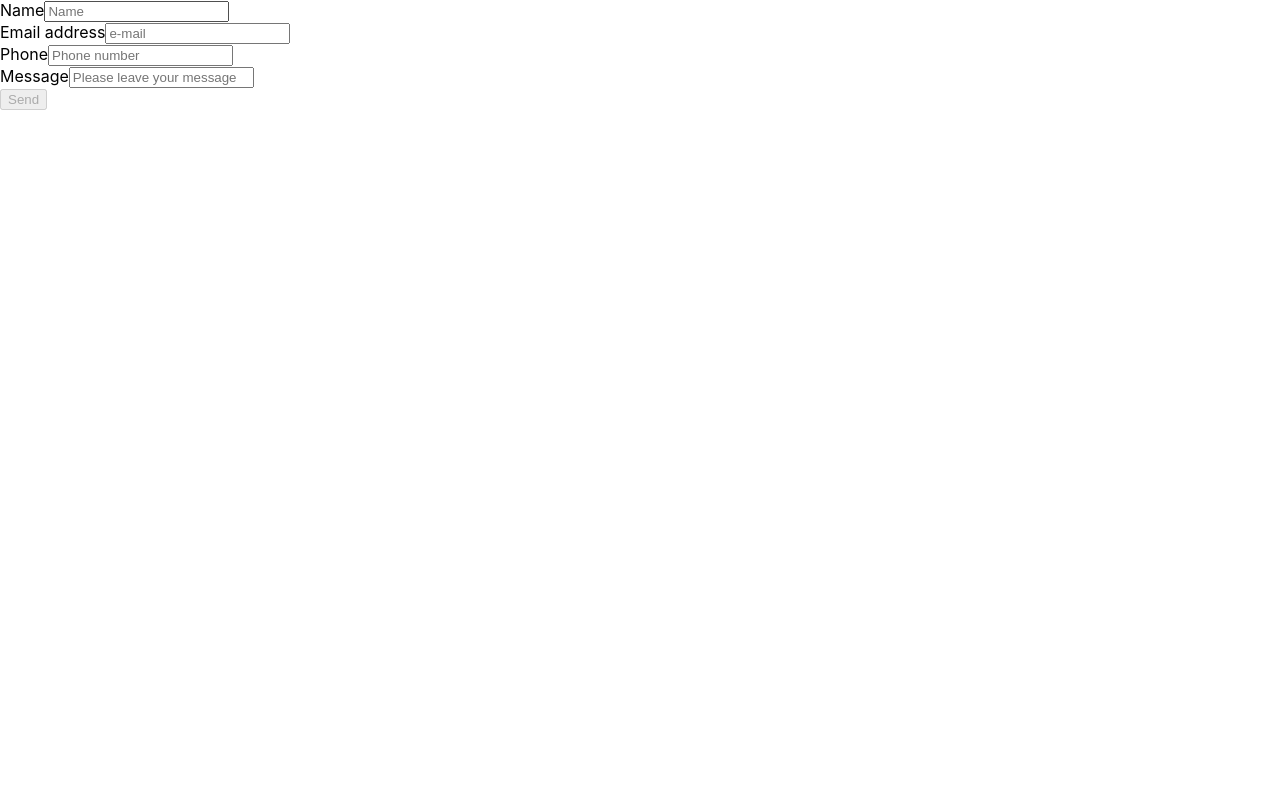
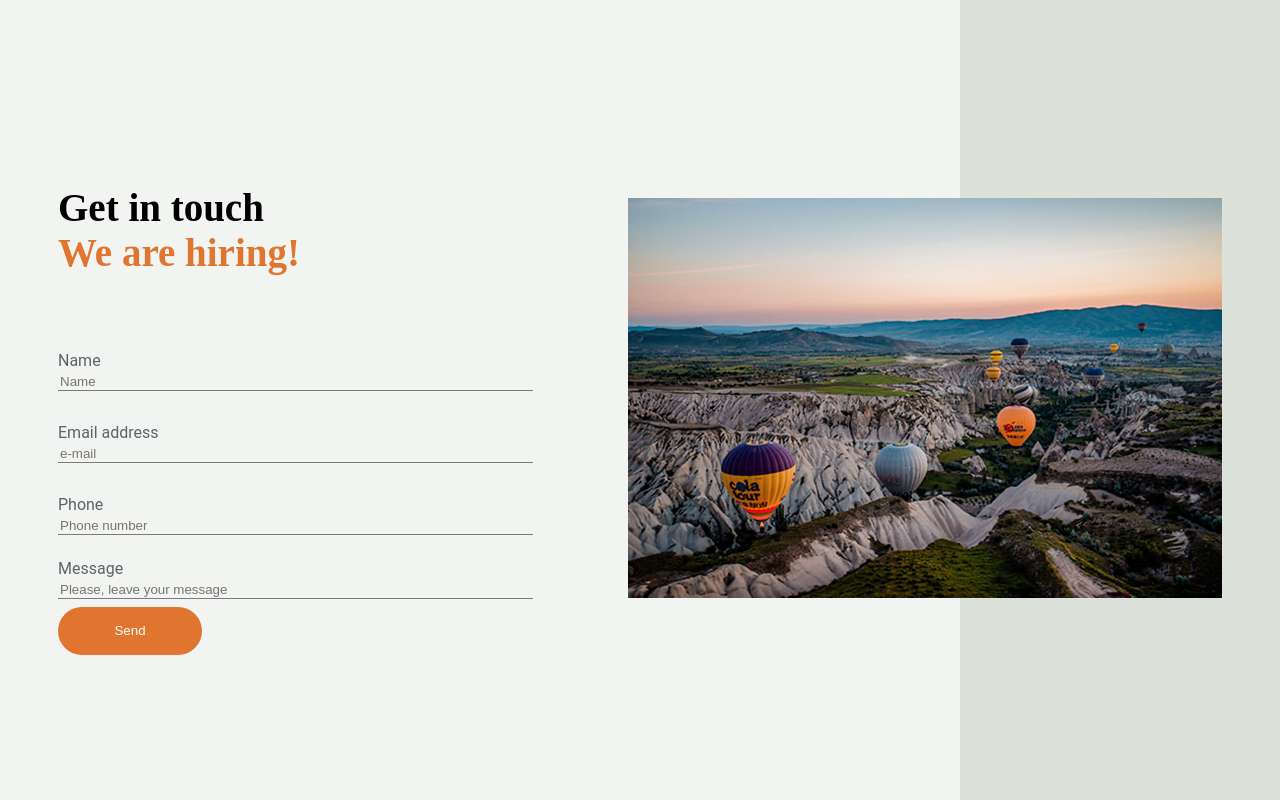
Before and after one commit to acpucci/formulariopin, a React (Create React App) app: page / in a window 1280 px wide. Built offline with nearby package versions, Linux system fonts and the light colour scheme.

Commit message:
formulario finalizado con scss

```diff
--- a/src/Views/Contact/Components/Formulario.jsx
+++ b/src/Views/Contact/Components/Formulario.jsx
@@ -1,76 +1,91 @@
 import React from 'react'
+import './style.scss'
+import contimg from '../img/contact-image.png'
 
 function Formulario(props) {
   return (
-    <>
+    <section>
+      <div className="contact-wrapper" id="contacto">
+        <div className="contact-form">
+          <h1 className="titulo">Get in touch <br />
+            <span>We are hiring!</span></h1>
           <form onSubmit={props.handleSubmit}>
-        <div className="mb-3">
-          <label htmlFor="name" className="form-label">
+            <div>
+              <label htmlFor="name">
                 Name
               </label>
               <input
                 type="text"
-            className="form-control"
                 id="name"
                 placeholder="Name"
+                maxLength="40"
                 onChange={props.handleChange}
                 value={props.newUser.name}
 
               />
             </div>
-        <div className="mb-3">
-          <label htmlFor="email" className="form-label">
+            <div className="separador">
+              <label htmlFor="email">
                 Email address
               </label>
               <input
                 type="email"
-            className="form-control"
                 id="email"
                 placeholder="e-mail"
+                maxLenght="60"
                 aria-describedby="emailHelp"
                 onChange={props.handleChange}
                 value={props.newUser.email}
               />
             </div>
-        <div className="mb-3">
-          <label htmlFor="phone" className="form-label">
+            <div className="separador">
+              <label htmlFor="phone">
                 Phone
               </label>
               <input
                 type="tel"
-            className="form-control"
                 id="phone"
                 placeholder="Phone number"
+                maxLenght="12"
                 onChange={props.handleChange}
                 value={props.newUser.phone}
               />
             </div>
-        <div className="mb-3">
-          <label htmlFor="message" className="form-label">
+            <div className="separador-mensaje">
+              <label htmlFor="message">
                 Message
               </label>
               <input
                 type="text-area"
-            className="form-control"
                 id="message"
-            placeholder="Please leave your message"
+                placeholder="Please, leave your message"
+                maxLenght="500"
                 onChange={props.handleChange}
                 value={props.newUser.message}
               />
             </div>
-        <button disabled={props.disableSubmit} type="submit" className="btn btn-primary">
+            <div className="boton">
+              <button disabled={props.disableSubmit} type="submit" className="botoncito">
                 Send
               </button>
-      </form>
+            </div>
             {props.success &&
-        <div className="alert alert-success m-3" role="alert">
+              <div className="mensaje-exito" role="alert">
                 Thank you! Your information has been received!
               </div>}
             {props.error &&
-        <div className="alert alert-danger m-3" role="alert">
+              <div className="mensaje-error" role="alert">
                 {props.errorMessage}
               </div>}
-    </>
+          </form>
+        </div>
+
+        <div>
+          <img src={contimg} alt="" />
+        </div>
+      </div>
+    </section>
+
   );
 }
 
--- /dev/null
+++ b/src/Views/Contact/Components/style.scss
@@ -0,0 +1,74 @@
+.contact-wrapper {
+    background-image: linear-gradient(to right,
+            #F2F4F1 0%,
+            #F2F4F1 75%,
+            #DCE1DA 75%,
+            #DCE1DA 100%);
+    height: 100vh;
+    display: flex;
+    align-items: center;
+    justify-content: center;
+
+    .contact-form {
+        width: 471px;
+        margin-right: 99px;
+
+        .titulo{
+            font-family: normal normal 600 39px/45px Poppins;
+        }
+
+        span{
+            color: #E0752F;
+        }
+
+        h1 {
+            margin-bottom: 75px;
+            font-family: Poppins;
+            font-size: 39px
+        }
+
+        label {
+            font-family: Roboto;
+            font-size: 16px;
+            color: #5F6368;
+        }
+
+        form input,
+        form textarea,
+        form button {
+            border: none;
+            background: none;
+        }
+
+        form input,
+        form textarea {
+            border-bottom: 1px solid #7c7c7c;
+            width: 100%;
+        }
+
+        .separador{
+            margin-top: 31px;
+        }
+
+        .separador-mensaje{
+            margin-top: 23px;
+        }
+
+        .boton{
+            border-radius: 25px;
+            background-color: #E0752F;
+            width: 144px;
+            height: 48px;
+            display: flex;
+            align-items: center;
+            justify-content: center;
+            color: white;
+            margin-top: 8px;
+
+            .botoncito{
+                color: #ffff;
+            }
+        }
+
+    }
+}
```
Also changed, not shown: src/Views/Contact/img/contact-image.png (added). Lines whose indentation alone changed are shown as unchanged.
